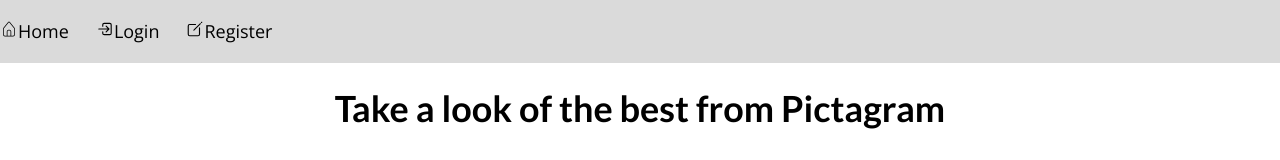
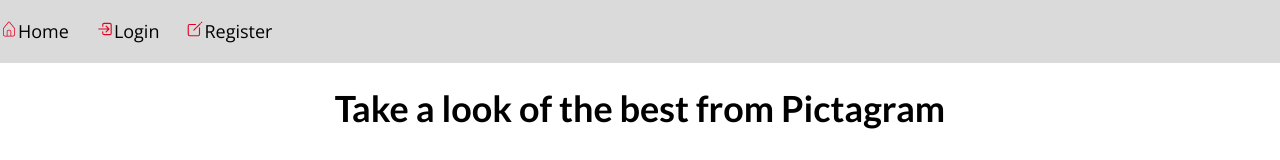
Before and after one commit to NikolaNikolov93/Pictagram, a React (Vite) app: page / in a window 1280 px wide. Shown: the top 160 px of the page. Built offline with nearby package versions, Linux system fonts and the light colour scheme.

Commit message:
Styled nav bar

```diff
--- a/src/features/navbar/NavBar.jsx
+++ b/src/features/navbar/NavBar.jsx
@@ -14,7 +14,7 @@
           <li>
             <Link to="/">
               <CiHome />
-              Home
+              <span>Home</span>
             </Link>
           </li>
 
@@ -23,14 +23,14 @@
               <li>
                 <Link to="/login">
                   <IoLogInOutline />
-                  Login
+                  <span>Login</span>
                 </Link>
               </li>
               <li>
                 <Link to="/register">
                   {" "}
                   <IoCreateOutline />
-                  Register
+                  <span>Register</span>
                 </Link>
               </li>
             </>
@@ -39,13 +39,13 @@
               <li>
                 <Link to="/favourites">
                   <CiStar />
-                  Favourites
+                  <span>Favourites</span>
                 </Link>
               </li>
               <li>
                 <Link to="/" onClick={logout}>
                   <CiLogout />
-                  Logout
+                  <span>Logout</span>
                 </Link>
               </li>
             </>
--- a/src/features/navbar/NavBar.module.css
+++ b/src/features/navbar/NavBar.module.css
@@ -14,7 +14,13 @@
   flex-wrap: wrap;
   gap: 1.5em;
 }
+.site-nav span {
+  color: #e60023;
+}
 
 .site-nav a {
-  color: #000;
+  color: #e60023;
 }
+.site-nav a span {
+  color: black;
+}
```
